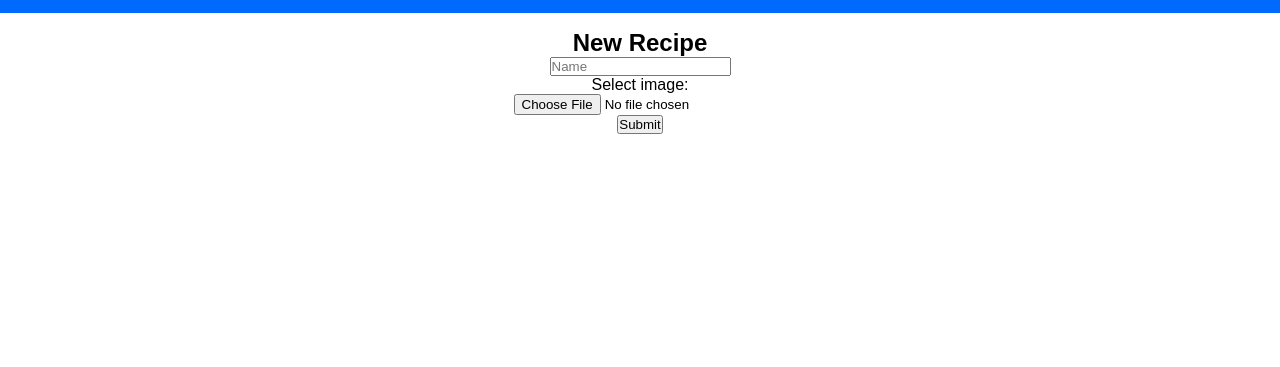
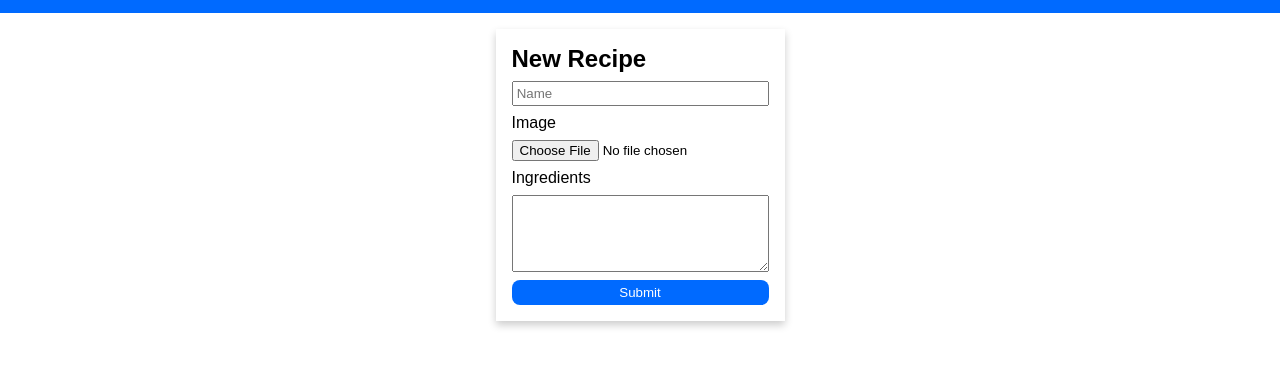
Before and after one commit to mcelroa/baegel, a plain HTML site: page addRecipe.html in a window 1280 px wide. Shown: the part 47-414 px from the top of the page. Drawn offline with Linux system fonts and the light colour scheme.

Commit message:
styled the add recipe form

```diff
--- a/addRecipe.css
+++ b/addRecipe.css
@@ -7,5 +7,26 @@
 form {
   display: flex;
   flex-direction: column;
-  align-items: center;
+  align-items: flex-start;
+  box-shadow: 0 4px 8px 0 rgba(0, 0, 0, 0.2);
+  padding: 1rem;
+  gap: 0.5rem;
 }
+
+form input[type="text"] {
+  width: 100%;
+  padding: 0.2rem;
+}
+
+form input[type="submit"] {
+  width: 100%;
+  border: none;
+  background-color: rgb(0, 106, 255);
+  color: white;
+  padding: 0.3rem;
+  border-radius: 0.5rem;
+}
+
+form textarea {
+  width: 100%;
+}
--- a/addRecipe.html
+++ b/addRecipe.html
@@ -19,9 +19,11 @@
       <form action="">
         <h2>New Recipe</h2>
         <input type="text" name="title" placeholder="Name" />
-        <label for="img">Select image:</label>
-        <input type="file" id="img" name="img" accept="image/*" />
-        <input type="submit" />
+        <label for="img">Image</label>
+        <input type="file" accept="image/*" capture="camera" />
+        <label for="ingredients">Ingredients</label>
+        <textarea name="ingredients" id="" cols="30" rows="5"></textarea>
+        <input type="submit" class="submit" />
       </form>
     </div>
   </body>
--- a/styles.css
+++ b/styles.css
@@ -75,7 +75,7 @@
 
 .recipes-list .recipe-card {
   box-shadow: 0 4px 8px 0 rgba(0, 0, 0, 0.2);
-  max-width: 300px;
+  max-width: 225px;
   text-align: center;
   border-radius: 1rem;
 }
```
